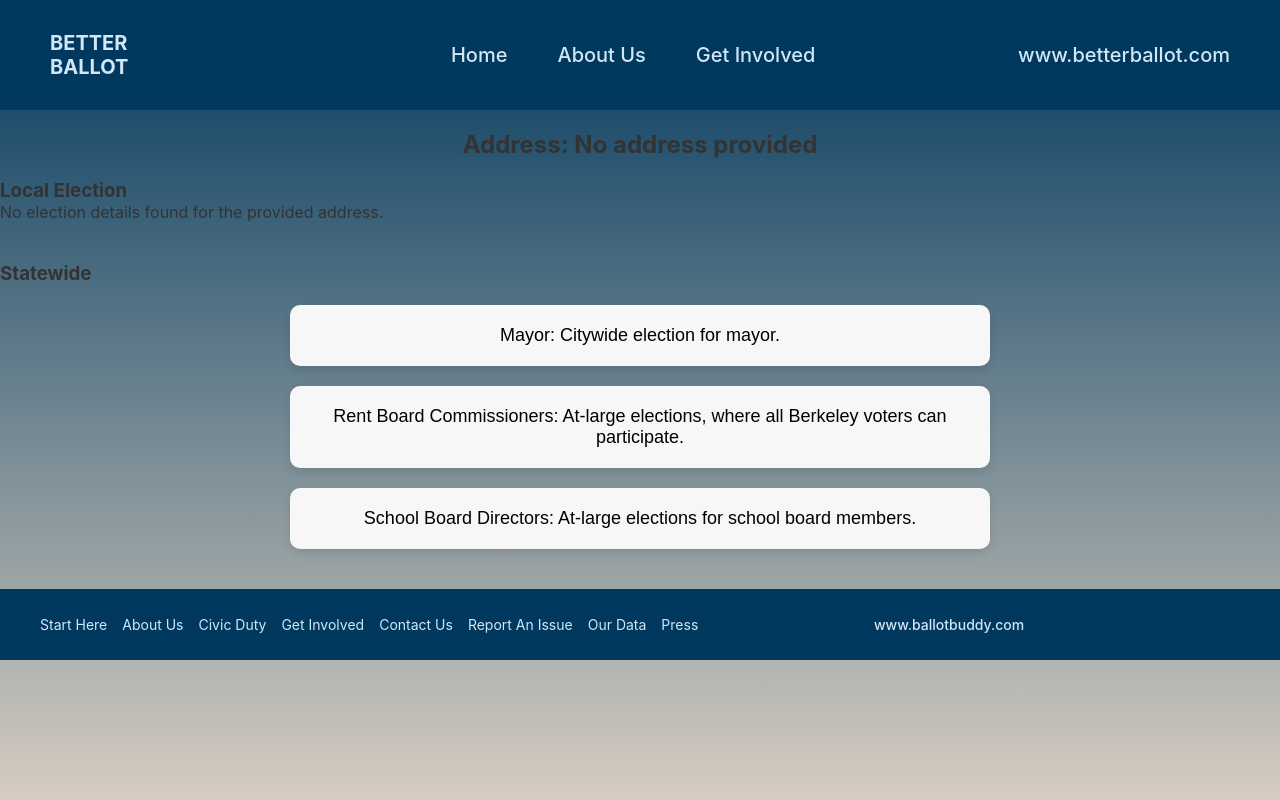
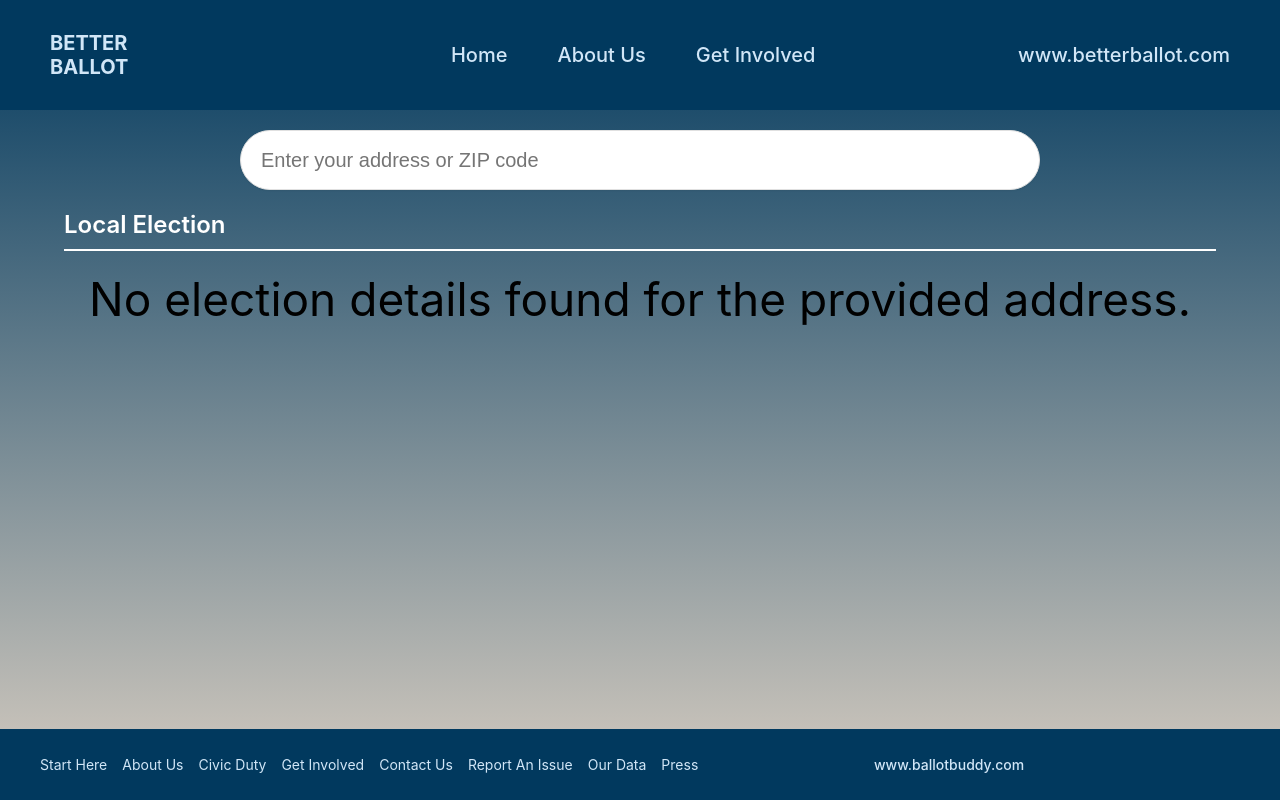
Before and after one commit to mokindacool/BetterBallot, a React (Create React App) app: page /election-details in a window 1280 px wide. Built offline with nearby package versions, Linux system fonts and the light colour scheme.

Commit message:
Edited the search bar and details

```diff
--- a/src/ElectionDetails.css
+++ b/src/ElectionDetails.css
@@ -9,6 +9,13 @@
   font-family: 'Inter', sans-serif;
   background: linear-gradient(to bottom, #01395E 0%, #D7CDC1 100%);
   color: #333;
+  height: 100vh; /* Set full height to body */
+  overflow-y: auto; /* Ensure content is scrollable */
+}
+
+/* Main container to enable scrolling */
+.election-details-container {
+  padding-bottom: 80px; /* Prevent content overlap with footer */
 }
 
 /* Address Header - Search Bar */
@@ -43,14 +50,55 @@
   box-shadow: 0px 0px 10px rgba(0, 0, 0, 0.2);
 }
 
+/* Local Election Section Title */
+.local-election-title {
+  font-size: 24px;
+  font-weight: 600;
+  color: #FFFFFF; /* White color for the text */
+  margin: 20px 0;
+  text-align: left;
+  width: 90%;
+  margin: 0 auto;
+  padding-bottom: 10px;
+  border-bottom: 2px solid #FFFFFF; /* Underline effect */
+}
+/* Statewide Election Section Title */
+.statewide-election-title {
+  font-size: 24px;
+  font-weight: 600;
+  color: #FFFFFF; /* White color for the text */
+  margin: 20px 0;
+  text-align: left;
+  width: 90%;
+  margin: 0 auto;
+  padding-bottom: 10px;
+  border-bottom: 2px solid #FFFFFF; /* Underline effect */
+}
+
+/* Statewide Election Section */
+.statewide-election-section {
+  margin-top: 40px;
+  width: 90%; /* Ensure the same width as Local Election */
+  margin-left: auto;
+  margin-right: auto;
+}
+
+.statewide-election-section .election-card {
+  text-align: center;
+  max-width: 90%;
+  margin: 20px auto;
+}
+
 /* Election Card */
 .election-card {
   background: #F7F7F7;
   border-radius: 10px;
   padding: 20px;
   margin: 20px auto;
-    max-width: 700px;
+  max-width: 90%; /* Adjusted width to be more consistent with the provided example */
   box-shadow: 0 4px 8px rgba(0, 0, 0, 0.1);
+  text-align: center;
+  font-weight: bold;
 }
 
 .election-card-header {
@@ -58,11 +106,13 @@
   justify-content: space-between;
   align-items: center;
   cursor: pointer;
+
 }
 
 .election-card-header h4 {
   font-size: 18px;
   font-weight: bold;
+
 }
 
 .dropdown-button {
@@ -77,24 +127,44 @@
   transform: scale(1.1);
 }
 
+.election-description {
+  font-weight: bold;
+  margin-top: 10px;
+}
+
+/* Centered Election Description inside Election Card */
+.election-title {
+  font-size: 18px;
+  font-weight: bold;
+  color: #000000; /* Black color */
+  padding: 10px 0; /* Padding for spacing */
+  text-align: center; /* Center the text */
+}
+
+
 /* Candidate List */
-  .candidate-list {
+.candidates-list {
   margin-top: 15px;
   list-style: none;
-    display: none;
+  display: flex;
+  flex-direction: column;
+  gap: 20px;
 }
 
-  .candidate-list.visible {
-    display: block;
+.candidate-card {
+  background: #D7CDC1;
+  border-radius: 10px;
+  padding: 15px;
+  box-shadow: 0 4px 8px rgba(0, 0, 0, 0.1);
 }
 
-  .candidate-list li {
+.candidate-label {
   font-size: 16px;
-    padding: 10px;
-    background: #FFFFFF;
-    border-radius: 5px;
-    margin-bottom: 5px;
-    box-shadow: 0 2px 5px rgba(0, 0, 0, 0.1);
+}
+
+/* Dropdown Content */
+.dropdown-content {
+  margin-top: 10px;
 }
 
 /* Statewide Election Section */
@@ -125,7 +195,10 @@
   padding: 20px;
   background: #01395E;
   color: #D1E6F7;
-    margin-top: 40px;
+  position: fixed; /* Make footer fixed at the bottom */
+  bottom: 0;
+  left: 0;
+  text-align: center;
 }
 
 .footer-content {
@@ -192,7 +265,7 @@
   }
 }
 
-  /* This is for additional styles but might not be needed tbh*/
+/* Additional Styles for Dropdown */
 .dropdown-container {
   position: relative;
 }
@@ -233,5 +306,25 @@
 }
 
 .dropdown-option:hover {
-    background: #F1F1F1;
+  background: #6c4c4c;
 }
+
+/* Election Description Section */
+.election-description {
+  margin-top: 10px;
+  font-size: 16px;
+  color: #333;
+  text-align: left;
+}
+/* No Election Details Found */
+.no-election-details {
+  font-size: 46px;
+  text-align: center;
+  color: rgb(0, 0, 0);
+  margin: 20px 0;
+}
+
+/* Fix the footer height and prevent overlap */
+.election-details-container {
+  padding-bottom: 100px; /* Ensures the footer doesn't overlap content */
+}
--- a/src/ElectionDetails.js
+++ b/src/ElectionDetails.js
@@ -4,7 +4,8 @@ import './ElectionDetails.css';
 
 function ElectionDetails() {
   const location = useLocation();
-  const { address } = location.state || {};
+  const initialAddress = location.state?.address || "";
+  const [address, setAddress] = useState(initialAddress);
 
   const electionDetails = {
     "District 1": {
@@ -13,7 +14,7 @@ function ElectionDetails() {
           office: "City Council District 1 Election",
           description: "Only District 1 voters can elect their City Councilmember.",
           zipcodes: ["94702", "94710"],
-          candidates: ["Candidate A1", "Candidate B1"]
+          candidates: ["The next election is in November 2026"]
         }
       ]
     },
@@ -32,7 +33,7 @@ function ElectionDetails() {
         {
           office: "City Council District 3 Election",
           description: "Only District 3 voters can elect their City Councilmember.",
-          zipcodes: ["94703", "94705"],
+          zipcodes: ["94703", "94704"],
           candidates: ["Deborah Matthews", "Ben Bartlett (I)", "John 'Chip' Moore"]
         }
       ]
@@ -43,7 +44,7 @@ function ElectionDetails() {
             office: "City Council District 4 Election",
             description: "Only District 4 voters can elect their City Councilmember.",
             zipcodes: ["94702", "94703", "94704"],
-          candidates: ["Candidate A4", "Candidate B4"]
+            candidates: ["The next election is in November 2026"]
           }
         ]
       },
@@ -63,7 +64,7 @@ function ElectionDetails() {
           office: "City Council District 6 Election",
           description: "Only District 6 voters can elect their City Councilmember.",
           zipcodes: ["94707", "94708"],
-          candidates: ["Brent Blackaby ", "Andy Katz"]
+          candidates: ["Brent Blackaby", "Andy Katz"]
         }
       ]
     },
@@ -73,7 +74,7 @@ function ElectionDetails() {
           office: "City Council District 7 Election",
           description: "Only District 7 voters can elect their City Councilmember.",
           zipcodes: ["94704", "94705"],
-          candidates: ["Candidate A7", "Candidate B7"]
+          candidates: ["The next election is in November 2026"]
         }
       ]
     },
@@ -83,17 +84,18 @@ function ElectionDetails() {
           office: "City Council District 8 Election",
           description: "Only District 8 voters can elect their City Councilmember.",
           zipcodes: ["94705"],
-          candidates: ["Candidate A8", "Candidate B8"]
+          candidates: ["The next election is in November 2026"]
         }
       ]
     }
+    // Add other districts similarly...
   };
 
   const additionalElections = [
     {
       office: "Mayor",
       description: "Citywide election for mayor.",
-      candidates: ["Logan Bowle", "Sophia Hahn", "Kate Harrison","Aden Ishii","Naomi Pete"]
+      candidates: ["Logan Bowle", "Sophia Hahn", "Kate Harrison", "Aden Ishii", "Naomi Pete"]
     },
     {
       office: "Rent Board Commissioners",
@@ -116,10 +118,15 @@ function ElectionDetails() {
     }));
   };
 
-  // Find the district based on the address or zip code
-  const district = Object.keys(electionDetails).find((districtKey) =>
-    electionDetails[districtKey].elections.some((election) =>
-      election.zipcodes.some((zip) => address && address.includes(zip))
+  const handleAddressChange = (event) => {
+    setAddress(event.target.value);
+  };
+
+  // Find all districts associated with the given zip code
+  const zipCode = address.match(/\d{5}/)?.[0];
+  const associatedDistricts = Object.keys(electionDetails).filter(districtKey =>
+    electionDetails[districtKey].elections.some(election =>
+      election.zipcodes.includes(zipCode)
     )
   );
 
@@ -138,16 +145,27 @@ function ElectionDetails() {
         </nav>
         <a href="/candidate_profiles" className="link">www.betterballot.com</a>
       </header>
+
+      {/* Address Header/Search Bar */}
       <div className="address-header">
-        <h2>Address: {address || "No address provided"}</h2>
+        <div className="search-bar">
+          <input
+            type="text"
+            className="search-input"
+            value={address}
+            onChange={handleAddressChange}
+            placeholder="Enter your address or ZIP code"
+          />
+        </div>
       </div>
 
       {/* Local Elections Section */}
       <section className="local-election-section">
-        <h3>Local Election</h3>
-        {district ? (
-          electionDetails[district].elections.map((election, index) => (
-            <div key={index} className="election-card">
+    <h3 className="local-election-title">Local Election</h3>
+    {associatedDistricts.length > 0 ? (
+        associatedDistricts.map((district, index) => (
+            electionDetails[district].elections.map((election, i) => (
+                <div key={`${index}-${i}`} className="election-card">
                     <div className="election-card-content">
                         <button
                             className="dropdown-button"
@@ -157,22 +175,26 @@ function ElectionDetails() {
                         </button>
                         {dropdownOpen[election.office] && (
                             <ul className="candidates-list">
-                    {election.candidates.map((candidate, i) => (
-                      <li key={i}>{candidate}</li>
+                                {election.candidates.map((candidate, j) => (
+                                    <li key={j} className="candidate-card">
+                                        <span className="candidate-label">{candidate}</span>
+                                    </li>
                                 ))}
                             </ul>
                         )}
                     </div>
                 </div>
             ))
-        ) : (
-          <p>No election details found for the provided address.</p>
+        ))
+    ) : ( //Basically means If-else statement in JSX
+    <p class="no-election-details">No election details found for the provided address.</p>
     )}
 </section>
 
       {/* Statewide Elections Section */}
+        {(zipCode && ["94701", "94702", "94703", "94704", "94705", "94706", "94707", "94708", "94709"].includes(zipCode)) && (
             <section className="statewide-election-section">
-        <h3>Statewide</h3>
+                <h3 className="statewide-election-title">Statewide Election</h3>
                 {additionalElections.map((election, index) => (
                     <div key={index} className="election-card">
                         <div className="election-card-content">
@@ -185,7 +207,9 @@ function ElectionDetails() {
                             {dropdownOpen[election.office] && (
                                 <ul className="candidates-list">
                                     {election.candidates.map((candidate, i) => (
-                    <li key={i}>{candidate}</li>
+                                        <li key={i} className="candidate-card">
+                                            <span className="candidate-label">{candidate}</span>
+                                        </li>
                                     ))}
                                 </ul>
                             )}
@@ -193,6 +217,7 @@ function ElectionDetails() {
                     </div>
                 ))}
             </section>
+        )}
 
       {/* Footer */}
       <footer className="footer">
--- a/src/Home.js
+++ b/src/Home.js
@@ -57,7 +57,6 @@ function Home() {
           <a href="/about_us">About Us</a>
           <a href="/get_involved">Get Involved</a>
         </nav>
-        <link href="https://fonts.googleapis.com/css2?family=Inter:wght@400;700&display=swap" rel="stylesheet"></link>
         <a href="/candidate_profiles" className="link">www.betterballot.com</a>
       </header>
 
```
Lines whose indentation alone changed are shown as unchanged.
